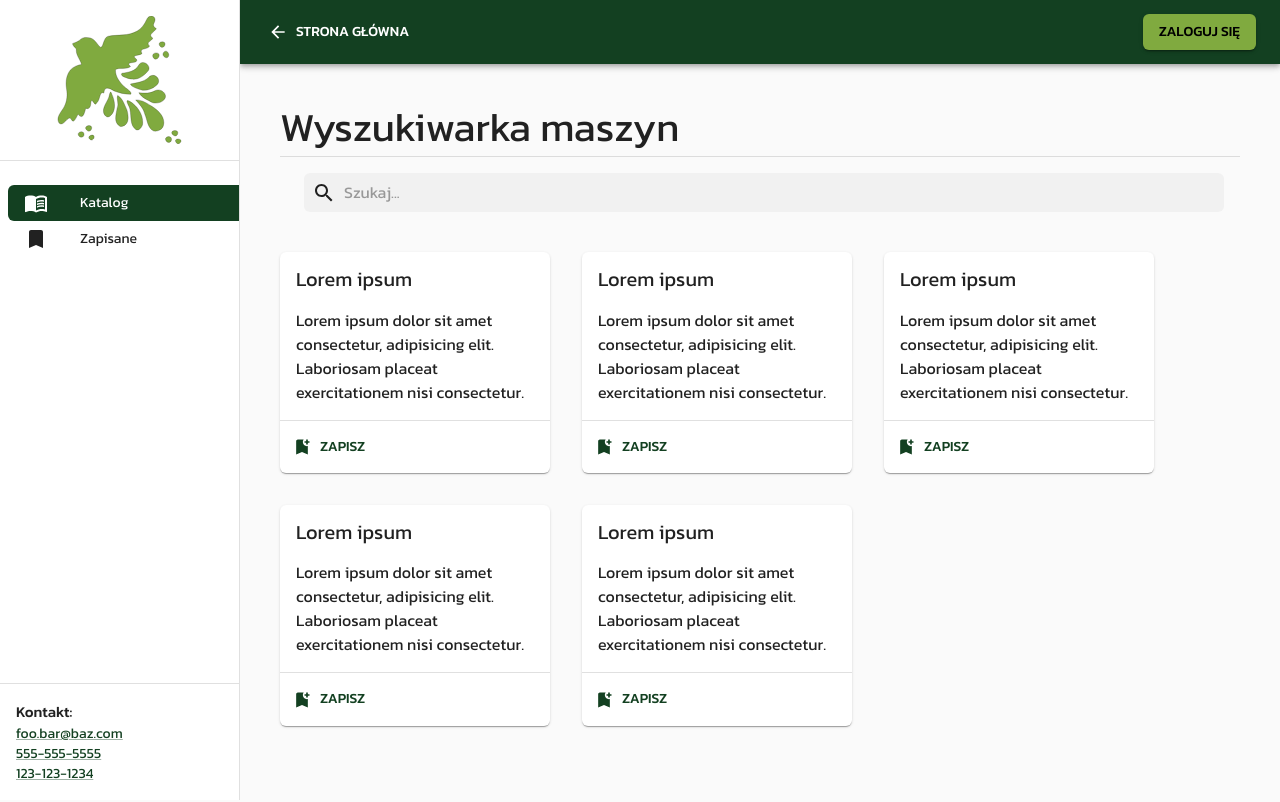
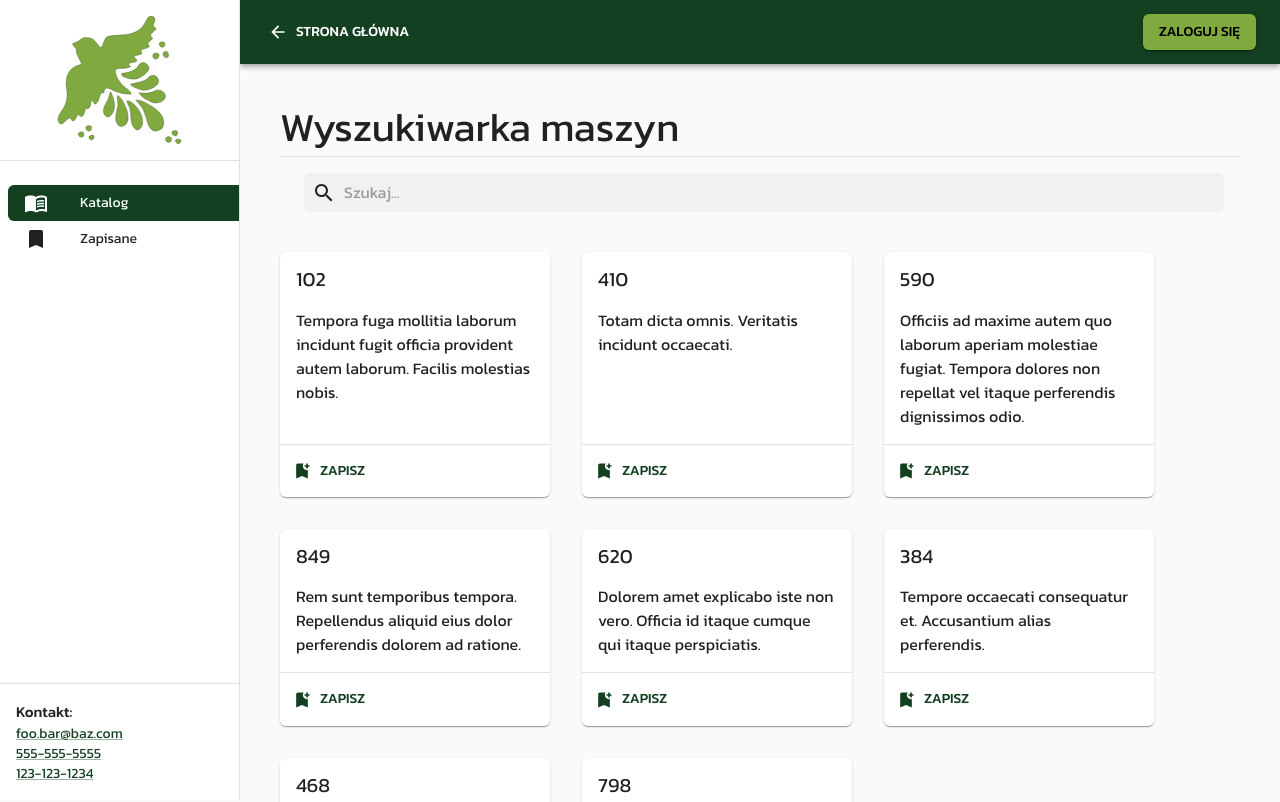
Before and after one commit to kzuraniewski/catalog, a Next.js app: page /katalog in a window 1280 px wide. Shown: the top 802 px of the page. Built offline with nearby package versions, Linux system fonts and the light colour scheme.

Commit message:
document cards generated from api response

```diff
--- a/src/components/documents/DocumentCard.tsx
+++ b/src/components/documents/DocumentCard.tsx
@@ -1,4 +1,4 @@
-import React, { useRef, useState } from 'react';
+import React, { useRef } from 'react';
 import {
 	Button,
 	Card,
@@ -12,25 +12,41 @@ import {
 import { BookmarkAdd, BookmarkRemove } from '@mui/icons-material';
 import Link from 'next/link';
 
-export interface DocumentCardProps extends CardProps {}
+export interface DocumentCardProps extends CardProps {
+	id: string;
+	saved: boolean;
+	description?: string;
+	onSaveChange?: () => any;
+}
 
-const DocumentCard = ({ ...other }: DocumentCardProps) => {
-	const [saved, setSaved] = useState(false);
-
-	const t = Math.floor(Math.random() * 1000);
-
+const DocumentCard = ({ id, description, saved, onSaveChange, ...other }: DocumentCardProps) => {
 	return (
-		<Card sx={{ width: 270 }} {...other}>
-			<Link href={`/katalog/${t}`}>
-				<CardActionArea disableRipple href={`/katalog/${t}`}>
+		<Card sx={{ width: 270, display: 'flex', flexDirection: 'column' }} {...other}>
+			<Link href={`/katalog/${id}`}>
+				<CardActionArea
+					disableRipple
+					href=""
+					sx={{
+						flexGrow: 1,
+						alignItems: 'flex-start',
+						display: 'inline-flex',
+						justifyContent: 'flex-start',
+					}}
+				>
 					<CardContent>
 						<Typography variant="h3" sx={{ mb: 2 }}>
-							Lorem ipsum
+							{id}
 						</Typography>
-						<Typography variant="body1">
-							Lorem ipsum dolor sit amet consectetur, adipisicing elit. Laboriosam
-							placeat exercitationem nisi consectetur.
-						</Typography>
+						{description ? (
+							<Typography variant="body1">{description}</Typography>
+						) : (
+							<Typography
+								variant="body1"
+								sx={{ color: theme => theme.palette.grey[500] }}
+							>
+								Brak opisu
+							</Typography>
+						)}
 					</CardContent>
 				</CardActionArea>
 			</Link>
@@ -39,7 +55,9 @@ const DocumentCard = ({ ...other }: DocumentCardProps) => {
 			<CardActions>
 				<Button
 					startIcon={saved ? <BookmarkRemove /> : <BookmarkAdd />}
-					onClick={() => setSaved(saved => !saved)}
+					onClick={() => {
+						if (onSaveChange) onSaveChange();
+					}}
 				>
 					{saved ? 'Usuń z zapisanych' : 'Zapisz'}
 				</Button>
--- /dev/null
+++ b/src/pages/api/dokumenty.ts
@@ -0,0 +1,50 @@
+import { faker } from '@faker-js/faker';
+import type { NextApiRequest, NextApiResponse } from 'next';
+
+export type Document = {
+	id: string;
+	saved: boolean;
+	description?: string;
+};
+
+/**
+ * Generates a random id for a document
+ */
+const getRandomId = () => Math.floor(Math.random() * 999 + 1).toString() as Document['id'];
+
+/**
+ * Generates random document data
+ * @param id - custom id can be passed
+ */
+const getRandomDocData = (id: string = getRandomId()) =>
+	({
+		id,
+		description: Math.random() > 0.1 ? faker.lorem.sentences(2) : undefined,
+		saved: Math.random() > 0.9,
+	} as Document);
+
+const handler = async (req: NextApiRequest, res: NextApiResponse) => {
+	// Only GET allowed
+	if (req.method !== 'GET') res.status(405);
+
+	const generatedDocs: Document[] = [];
+	// Random amnount of documents between 5 and 20
+	const amount = Math.floor(Math.random() * 15 + 5);
+
+	// Populate generatedDocs with random data
+	for (let i = 0; i < amount; i++) {
+		generatedDocs.push(getRandomDocData());
+	}
+
+	// Random delay between 200 and 1000 miliseconds
+	await new Promise<void>(res => {
+		const id = setTimeout(() => {
+			res();
+			clearTimeout(id);
+		}, Math.floor(Math.random() * 800 + 200));
+	});
+
+	res.status(200).json(generatedDocs);
+};
+
+export default handler;
--- a/src/pages/katalog/index.tsx
+++ b/src/pages/katalog/index.tsx
@@ -1,14 +1,26 @@
-import React from 'react';
+import React, { useEffect, useState } from 'react';
 import type { NextPage } from 'next';
 import Head from 'next/head';
-import { Box, Grid } from '@mui/material';
+import { Box, Grid, Typography } from '@mui/material';
 import useDocumentTitle from '../../hooks/useDocumentTitle';
 import Panel from '../../components/Panel';
+import Search from '../../components/Search';
 import { DocumentCard } from '../../components/documents';
-import Search from '../../components/Search';
+import Loading from '../../components/Loading';
+import { type Document } from '../api/dokumenty';
 
 const Katalog: NextPage = () => {
+	const [documents, setDocuments] = useState<Document[] | null>(null);
+	const [error, setError] = useState(false);
+
 	const { title } = useDocumentTitle();
+
+	useEffect(() => {
+		fetch('/api/dokumenty')
+			.then(res => res.json())
+			.then(documents => setDocuments(documents))
+			.catch(() => setError(false));
+	}, []);
 
 	return (
 		<>
@@ -22,6 +34,19 @@ const Katalog: NextPage = () => {
 					<Search />
 				</Box>
 
+				{!documents && error && (
+					<Typography
+						variant="body2"
+						align="center"
+						mt={10}
+						color={theme => theme.palette.grey[600]}
+					>
+						Nie znaleziono dokumentów
+					</Typography>
+				)}
+				{!documents && !error && <Loading />}
+
+				{documents && (
 					<Box
 						sx={{
 							display: 'flex',
@@ -30,12 +55,11 @@ const Katalog: NextPage = () => {
 							width: 'fit-content',
 						}}
 					>
-					<DocumentCard />
-					<DocumentCard />
-					<DocumentCard />
-					<DocumentCard />
-					<DocumentCard />
+						{documents.map((docData, index) => (
+							<DocumentCard key={index} {...docData} />
+						))}
 					</Box>
+				)}
 			</Panel>
 		</>
 	);
```
Lines whose indentation alone changed are shown as unchanged.
